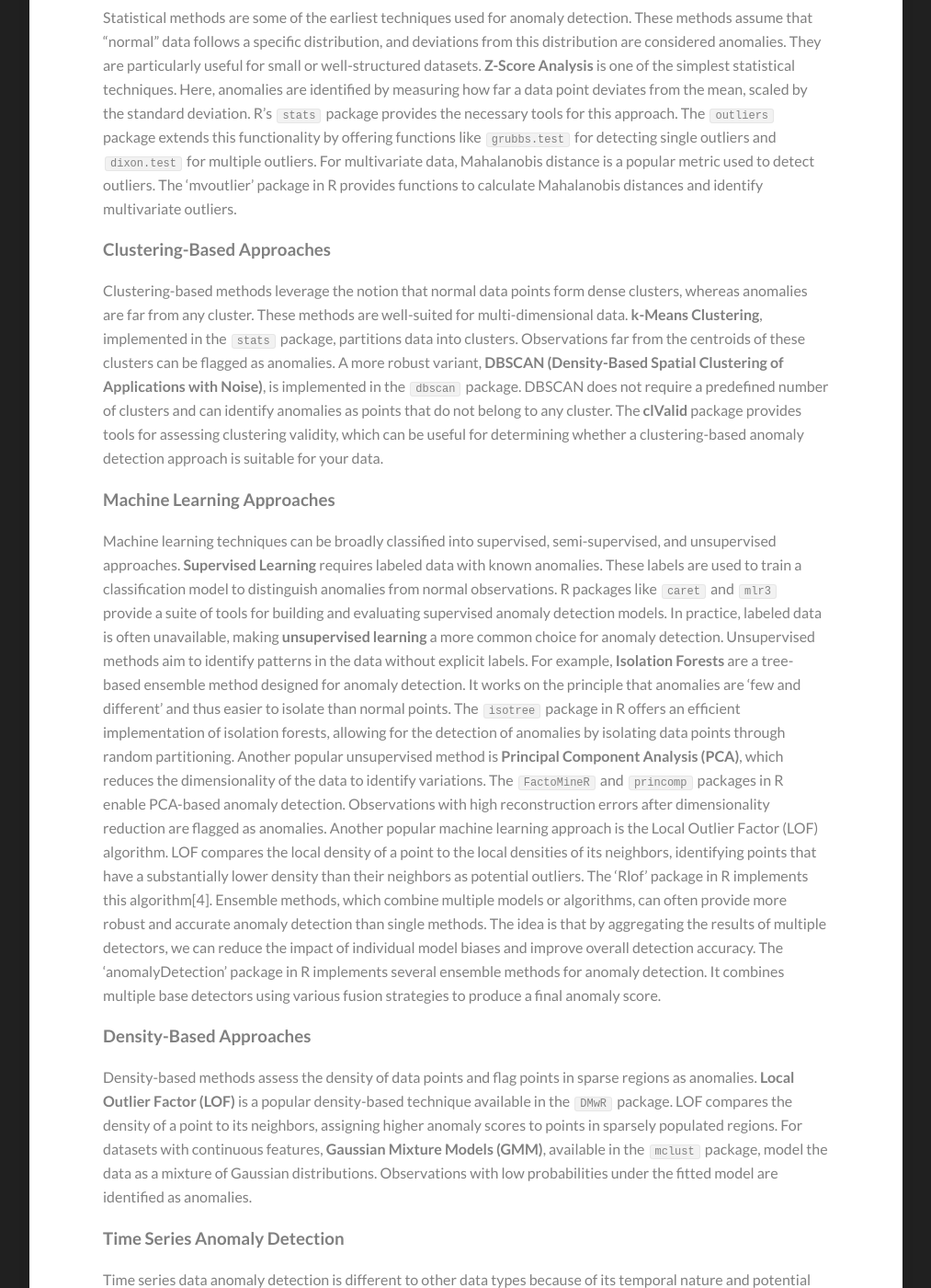
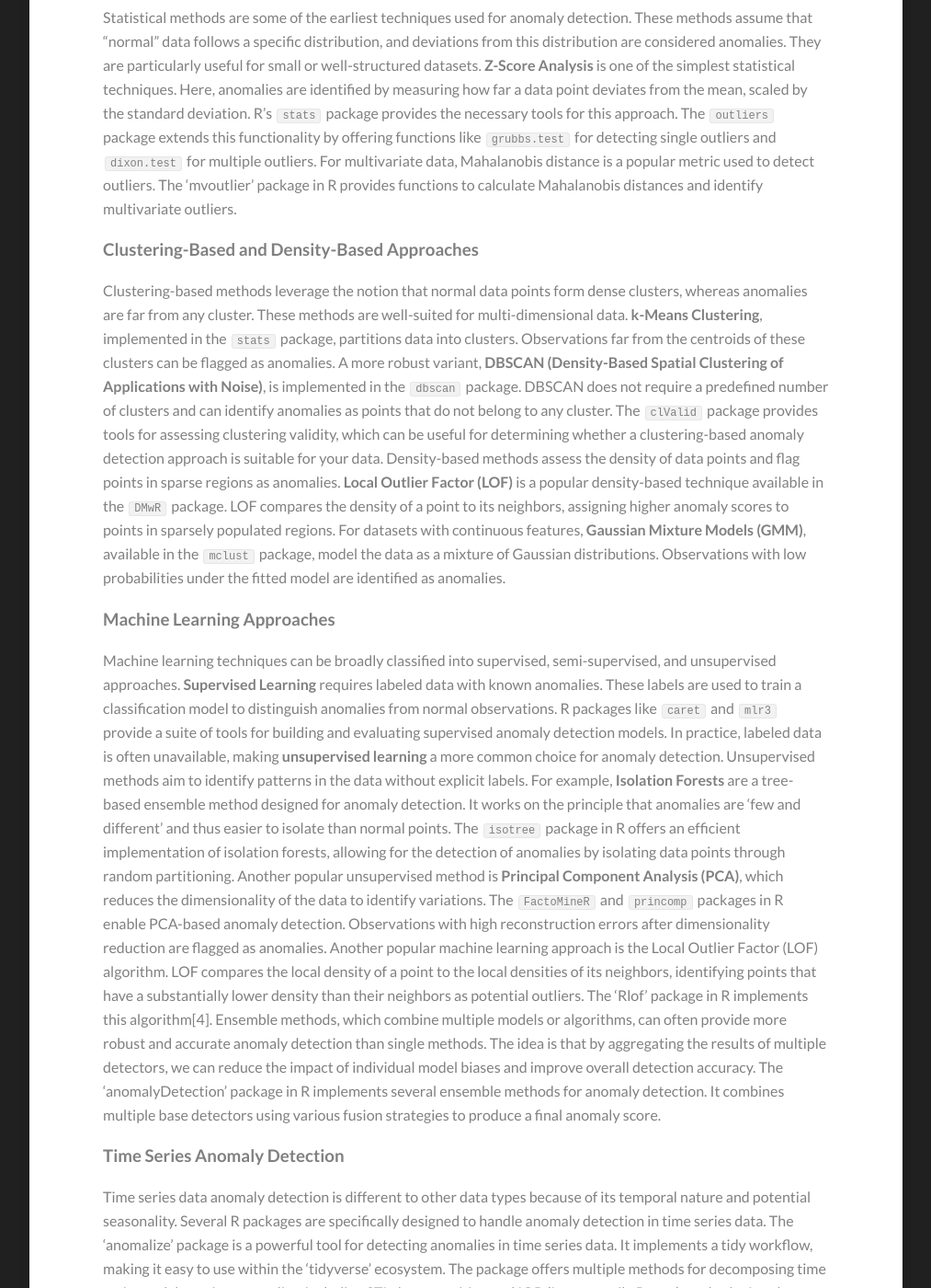
Before and after one commit to Kamran-Afzali/Kamran-Afzali.github.io, a Jekyll site: the page built from _posts/2025-09-25-Anomaly_detection.md, in a window 1280 px wide and 1400 px high, scrolled down 1179 px. Shown: the whole window at 92% size, without its empty margins (133-1146 px from the left). Built offline with Jekyll 4.4.1, drawn with Linux system fonts in a browser that asks for light colours; our own code applies the rules of GitHub Pages for plain Markdown files; some of the changed lines change nothing that is shown; some of the changed text lies outside the part shown.

Commit message:
Update 2025-09-25-Anomaly_detection.md

```diff
--- a/_posts/2025-09-25-Anomaly_detection.md
+++ b/_posts/2025-09-25-Anomaly_detection.md
@@ -17,9 +17,11 @@ Anomalies are rare occurrences that deviate significantly from typical patterns
 Statistical methods are some of the earliest techniques used for anomaly detection. These methods assume that "normal" data follows a specific distribution, and deviations from this distribution are considered anomalies. They are particularly useful for small or well-structured datasets. **Z-Score Analysis** is one of the simplest statistical techniques. Here, anomalies are identified by measuring how far a data point deviates from the mean, scaled by the standard deviation. R's `stats` package provides the necessary tools for this approach. The `outliers` package extends this functionality by offering functions like `grubbs.test` for detecting single outliers and `dixon.test` for multiple outliers. For multivariate data, Mahalanobis distance is a popular metric used to detect outliers. The 'mvoutlier' package in R provides functions to calculate Mahalanobis distances and identify multivariate outliers.
 
 
-### Clustering-Based Approaches
+### Clustering-Based and Density-Based Approaches
 
-Clustering-based methods leverage the notion that normal data points form dense clusters, whereas anomalies are far from any cluster. These methods are well-suited for multi-dimensional data. **k-Means Clustering**, implemented in the `stats` package, partitions data into clusters. Observations far from the centroids of these clusters can be flagged as anomalies. A more robust variant, **DBSCAN (Density-Based Spatial Clustering of Applications with Noise)**, is implemented in the `dbscan` package. DBSCAN does not require a predefined number of clusters and can identify anomalies as points that do not belong to any cluster. The **clValid** package provides tools for assessing clustering validity, which can be useful for determining whether a clustering-based anomaly detection approach is suitable for your data.
+Clustering-based methods leverage the notion that normal data points form dense clusters, whereas anomalies are far from any cluster. These methods are well-suited for multi-dimensional data. **k-Means Clustering**, implemented in the `stats` package, partitions data into clusters. Observations far from the centroids of these clusters can be flagged as anomalies. A more robust variant, **DBSCAN (Density-Based Spatial Clustering of Applications with Noise)**, is implemented in the `dbscan` package. DBSCAN does not require a predefined number of clusters and can identify anomalies as points that do not belong to any cluster. The `clValid` package provides tools for assessing clustering validity, which can be useful for determining whether a clustering-based anomaly detection approach is suitable for your data. Density-based methods assess the density of data points and flag points in sparse regions as anomalies. **Local Outlier Factor (LOF)** is a popular density-based technique available in the `DMwR` package. LOF compares the density of a point to its neighbors, assigning higher anomaly scores to points in sparsely populated regions. For datasets with continuous features, **Gaussian Mixture Models (GMM)**, available in the `mclust` package, model the data as a mixture of Gaussian distributions. Observations with low probabilities under the fitted model are identified as anomalies.
+
+
 
 ### Machine Learning Approaches
 
@@ -28,10 +30,6 @@ Machine learning techniques can be broadly classified into supervised, semi-supe
 
 
 
-
-### Density-Based Approaches
-
-Density-based methods assess the density of data points and flag points in sparse regions as anomalies. **Local Outlier Factor (LOF)** is a popular density-based technique available in the `DMwR` package. LOF compares the density of a point to its neighbors, assigning higher anomaly scores to points in sparsely populated regions. For datasets with continuous features, **Gaussian Mixture Models (GMM)**, available in the `mclust` package, model the data as a mixture of Gaussian distributions. Observations with low probabilities under the fitted model are identified as anomalies.
 
 
 
@@ -53,12 +51,9 @@ Another consideration is the interpretability of the results. While some methods
 Choosing the best anomaly detection approach depends on the nature of the data and the problem you're solving. For small datasets with well-understood distributions, statistical methods are sufficient. But for large or high-dimensional datasets, machine learning techniques, including isolation forests and autoencoders, offer superior performance. Combining multiple methods often yields the best results. Ensemble techniques, such as stacking or voting, can improve robustness by leveraging the strengths of different approaches. When the lables are avaialble and for supervised models, the 'ROCR' package in R provides tools for visualizing the performance of binary classifiers, which can be adapted for anomaly detection tasks. It allows for the creation of ROC curves and the calculation of AUC (Area Under the Curve) scores. For time series anomaly detection, the 'anomaly' package provides functions for evaluating detection accuracy using metrics specifically designed for time series data.
 
 
-### Future Directions in Anomaly Detection
+### Future Directions and Conclusion
 
 As we look to the future, several exciting developments are shaping the field of anomaly detection. One area of active research is the application of deep learning techniques to anomaly detection. Variational Autoencoders (VAEs) and Generative models show promise in learning complex data distributions and identifying anomalies. Another emerging trend is the integration of domain knowledge into anomaly detection systems. This approach, sometimes called "guided" or "informed" anomaly detection, aims to leverage expert knowledge to improve detection accuracy and interpretability. The increasing ampunt of streaming data and the need for real-time anomaly detection is also driving innovation in this field. Techniques that can efficiently process and analyze data in real-time, updating their models on-the-fly, are becoming increasingly important.
-
-
-### Conclusion
 
 Anomaly detection field has applications such as healthcare where identifying rare but critical patterns can save lives. The ecosystem of tools in R offers healthcare analysts powerful methods for detecting anomalies, whether through statistical models or advanced machine learning algorithms. As health datasets grow in size and complexity, with streams of data from electronic health records, wearable devices, and imaging systems, the demand for real-time anomaly detection becomes more apparent. Innovations such as scalable algorithms and the integration of domain-specific knowledge are shaping the future of this field. In a medical context, detecting anomalies could mean identifying early signs of sepsis from subtle deviations in vital signs, flagging irregularities in medication adherence from patient monitoring, or spotting unusual spikes in emergency room admissions that may indicate the onset of an epidemic. By leveraging these cutting-edge tools, healthcare professionals can detect critical events before they escalate, enabling timely interventions.
 
```
